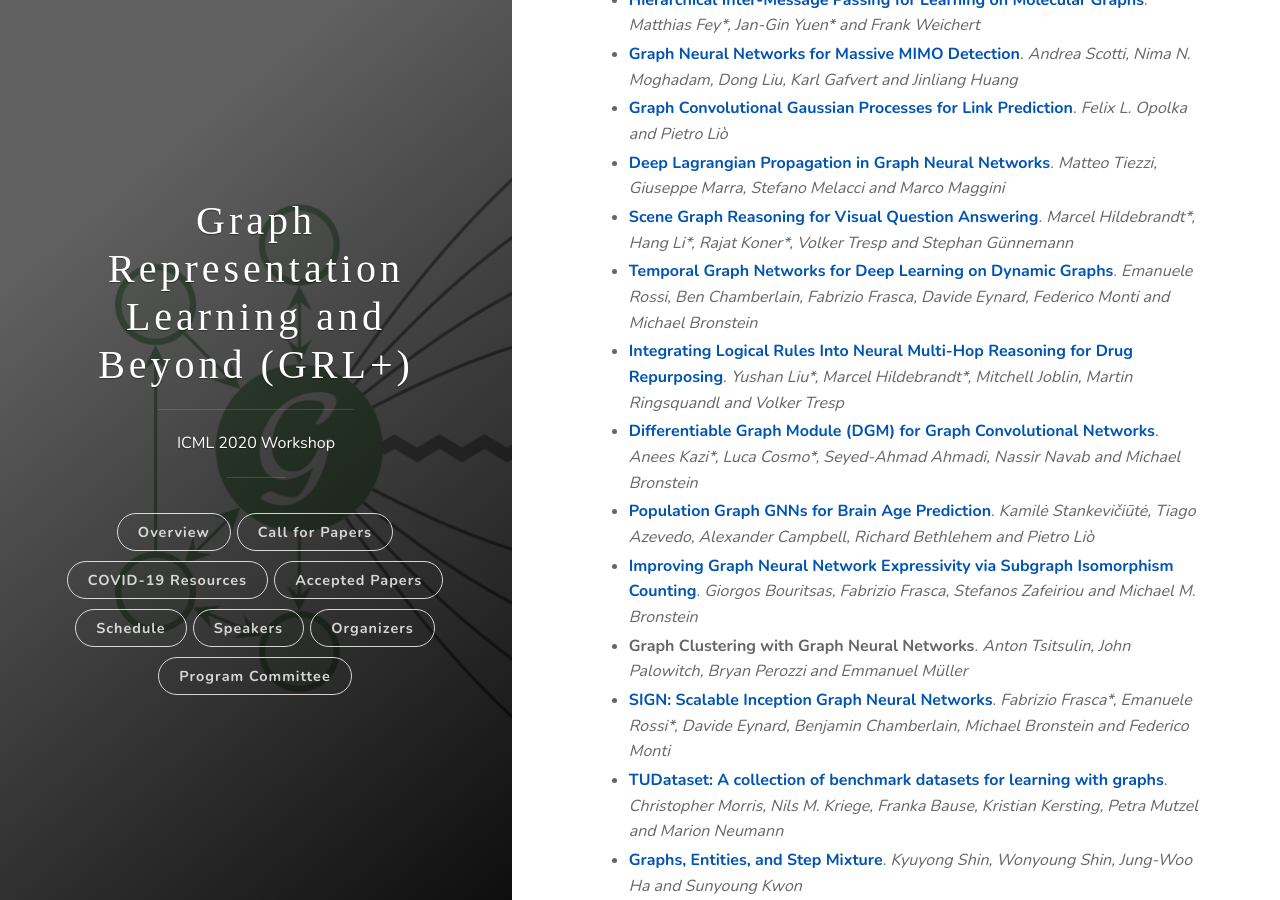
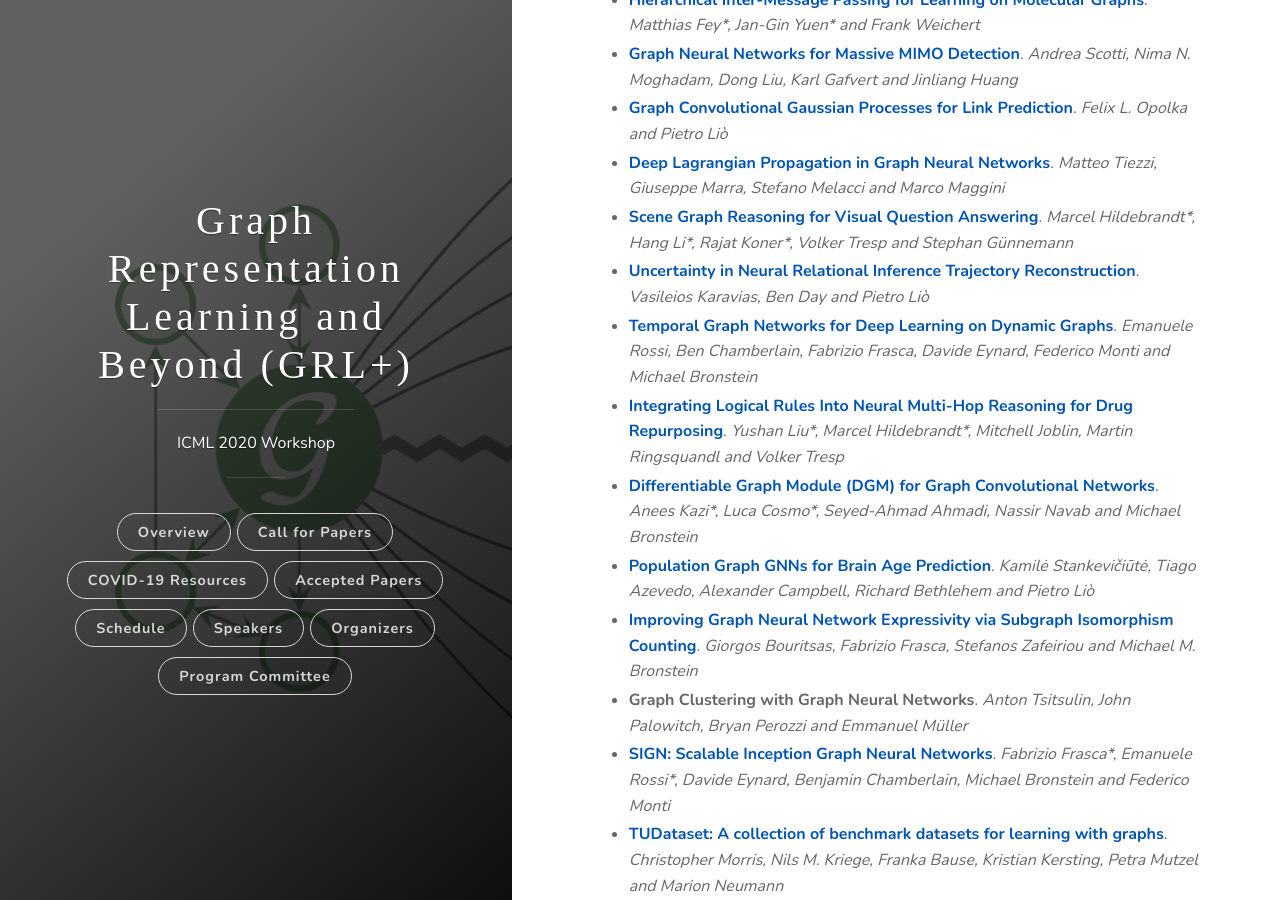
Before and after one commit to grlplus/grlplus.github.io, a Jekyll site: the page built from papers.md, in a window 1280 px wide and 900 px high, scrolled down 1731 px. Built offline with Jekyll 4.4.1, drawn with Linux system fonts in a browser that asks for light colours; some web fonts are replaced; some of the changed text lies outside the part shown.

Commit message:
Session swap

```diff
--- a/papers.md
+++ b/papers.md
@@ -43,6 +43,7 @@ permalink: /papers/
 * [**Graph Convolutional Gaussian Processes for Link Prediction**](/papers/50.pdf). *Felix L. Opolka and Pietro Liò*
 * [**Deep Lagrangian Propagation in Graph Neural Networks**](/papers/51.pdf). *Matteo Tiezzi, Giuseppe Marra, Stefano Melacci and Marco Maggini*
 * [**Scene Graph Reasoning for Visual Question Answering**](/papers/53.pdf). *Marcel Hildebrandt\*, Hang Li\*, Rajat Koner\*, Volker Tresp and Stephan Günnemann*
+* [**Uncertainty in Neural Relational Inference Trajectory Reconstruction**](/papers/55.pdf). *Vasileios Karavias, Ben Day and Pietro Liò*
 * [**Temporal Graph Networks for Deep Learning on Dynamic Graphs**](/papers/58.pdf). *Emanuele Rossi, Ben Chamberlain, Fabrizio Frasca, Davide Eynard, Federico Monti and Michael Bronstein*
 * [**Integrating Logical Rules Into Neural Multi-Hop Reasoning for Drug Repurposing**](/papers/60.pdf). *Yushan Liu\*, Marcel Hildebrandt\*, Mitchell Joblin, Martin Ringsquandl and Volker Tresp*
 * [**Differentiable Graph Module (DGM) for Graph Convolutional Networks**](/papers/64.pdf). *Anees Kazi\*, Luca Cosmo\*, Seyed-Ahmad Ahmadi, Nassir Navab and Michael Bronstein*
```
Also changed, not shown: other parts of papers.md (+0 -1 lines).
